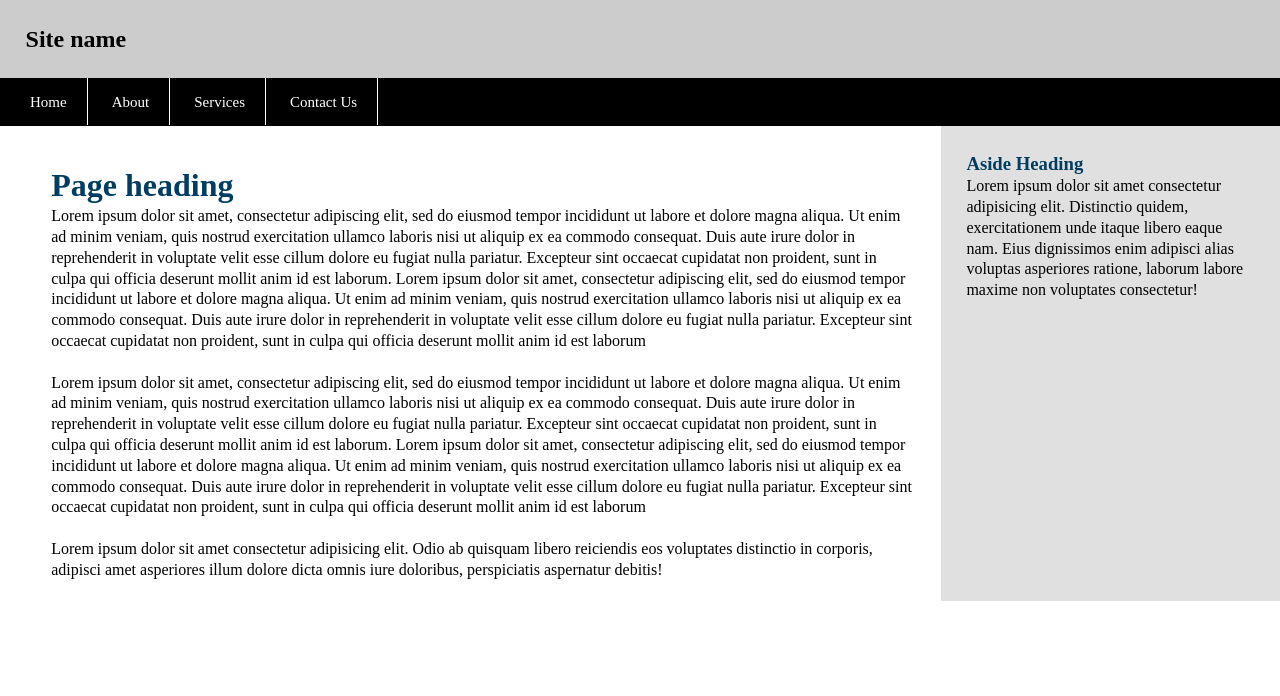
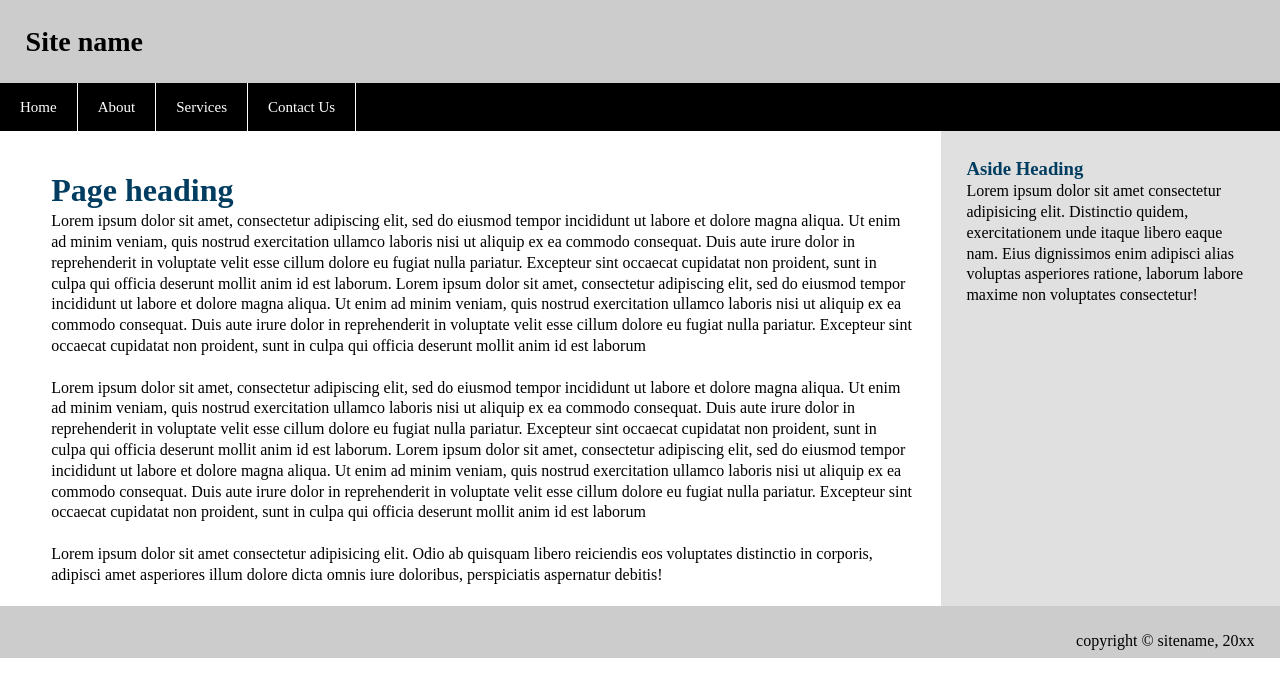
Before and after one commit to sachin4169/template1, a plain HTML site: page index.html in a window 1280 px wide. Drawn offline with Linux system fonts and the light colour scheme.

Commit message:
add footer

```diff
--- a/index.html
+++ b/index.html
@@ -77,7 +77,9 @@
         </div>
       </div>
 
-      <div class="footer"></div>
+      <div class="footer">
+          <p>copyright &copy; sitename, 20xx</p>
+      </div>
     </div>
   </body>
 </html>
--- a/style.css
+++ b/style.css
@@ -7,19 +7,23 @@
     padding: 2%;
 }
 .logo >p{
-    font-size: 24px;
-    font-weight: bold;
+    font-size: 28px;
+    font-weight: bolder;
 }
 .links{
     background-color: black;
     color: #fff;
 }
 ul{
-    padding: 15px 10px;
+    margin: 0;
+    padding: 0;
+    overflow: hidden;
+    list-style-type: none;
 }
 li{
+    float: left;
+    border-right:1px solid #bbb;
     text-align: center;
-    display: inline;
     border-right: 1px solid white;
     padding: 15px 10px;
 }
@@ -33,11 +37,10 @@ li a{
 li:hover{
     background-color: green;
 }
-
 .content{
     display: flex;
     width: 100%;
-     line-height: 1.3;
+    line-height: 1.3;
 }
 .main_container{
     padding: 3% 2% 0 4%;
@@ -53,3 +56,10 @@ li:hover{
 h1,h3{
     color: #003d60;
 }
+.footer{
+    background-color: #cccccc;
+    padding: 2%;
+}
+.footer >p{
+    float:right;
+}
```
